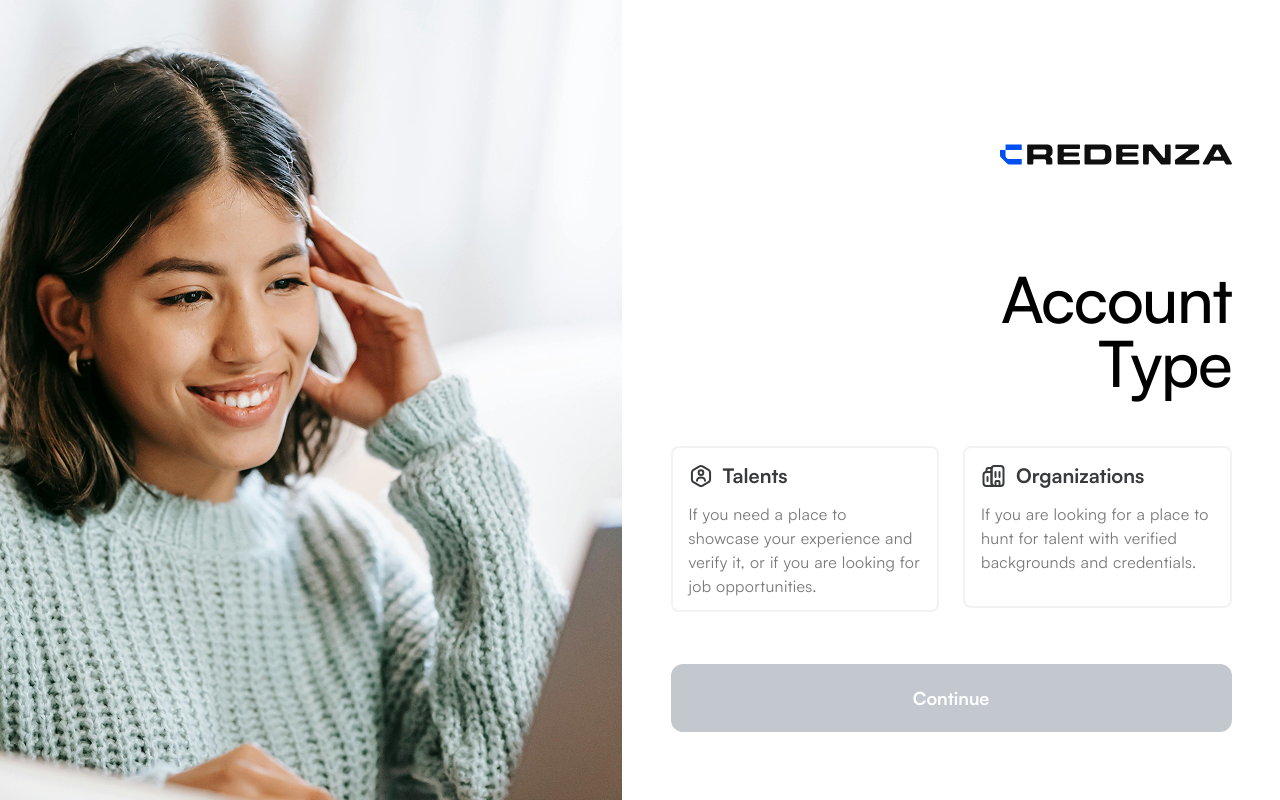
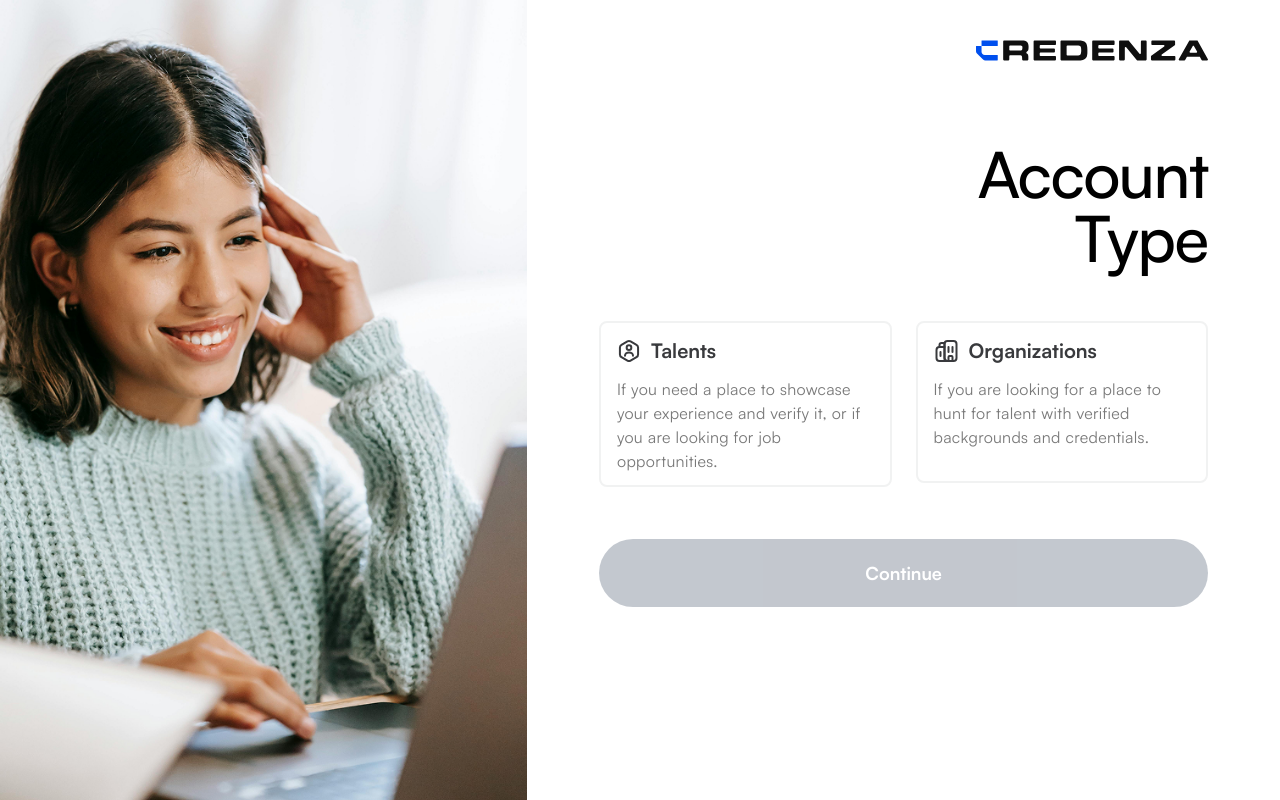
Before and after one commit to TinyTribe/credenza-frontend, a Next.js app: page /account-type in a window 1280 px wide. Shown: the top 800 px of the page. Built offline with nearby package versions, Linux system fonts and the light colour scheme.

Commit message:
refactor: convert scrolling account-type page to fixed viewport height

```diff
--- a/src/app/(auth)/account-type/page.tsx
+++ b/src/app/(auth)/account-type/page.tsx
@@ -67,9 +67,9 @@ export default function AccountType() {
   };
 
   return (
-    <div className="flex max-lg:flex-col">
+    <div className="mx-auto flex h-screen max-w-[1440px] max-lg:h-auto max-lg:min-h-screen">
       <motion.section
-        className="block w-full overflow-hidden max-lg:h-[280px] md:hidden lg:block lg:h-auto lg:max-w-[500px] xl:max-w-[622px]"
+        className="hidden w-full overflow-hidden lg:block lg:h-full lg:w-[70%]"
         initial={{ x: -100, opacity: 0 }}
         animate={{ x: 0, opacity: 1 }}
         transition={{ duration: 0.6, ease: 'easeOut' }}
@@ -85,7 +85,7 @@ export default function AccountType() {
 
       <section className="flex w-full justify-center">
         <motion.div
-          className="mt-10 w-full max-w-[609px] px-6 max-lg:mb-20 max-md:mb-10 md:mt-20 lg:mt-36"
+          className="w-full max-w-[609px] max-xl:px-6 max-lg:mb-20 max-lg:mt-20 max-md:mb-10 max-md:mt-10 lg:mt-10"
           variants={containerVariants}
           initial="hidden"
           animate="visible"
@@ -100,12 +100,12 @@ export default function AccountType() {
             />
           </motion.div>
 
-          <div className="mx-auto mt-16 flex flex-col gap-6 md:gap-8 lg:mt-[101px] lg:gap-[52px]">
+          <div className="mx-auto mt-16 flex flex-col gap-6 md:gap-10 lg:mt-20 lg:gap-[52px]">
             <motion.h1
               className="flex w-full justify-end text-[36px] font-medium tracking-[-1.28px] sm:text-[40px] md:text-[48px] lg:text-[56px] xl:text-[64px]"
               variants={itemVariants}
             >
-              <span className="md:leading-12 text-right leading-8 lg:leading-[64px] xl:max-w-[320px]">
+              <span className="md:leading-12 text-right leading-8 lg:max-w-[320px] lg:leading-[64px]">
                 Account Type
               </span>
             </motion.h1>
@@ -149,11 +149,11 @@ export default function AccountType() {
 
             <motion.div
               variants={itemVariants}
-              whileHover={selectedAccount ? { scale: 1.02 } : { scale: 1 }}
+              whileHover={selectedAccount ? { scale: 1.01 } : { scale: 1 }}
               whileTap={selectedAccount ? { scale: 0.98 } : { scale: 1 }}
             >
               <motion.button
-                className={`w-full rounded-md px-6 py-4 text-[18px] font-bold leading-7 text-white transition-all duration-300 md:rounded-xl md:px-8 md:py-5 ${
+                className={`w-full rounded-full px-6 py-3.5 text-[18px] font-bold leading-7 text-white transition-all duration-300 md:px-8 md:py-5 ${
                   selectedAccount
                     ? 'cursor-pointer bg-gradient-to-br from-[#004FEE] via-[#004FEE] to-[#00349B] hover:shadow-lg'
                     : 'cursor-not-allowed bg-gray-400 opacity-60'
--- a/src/features/auth/account-card.tsx
+++ b/src/features/auth/account-card.tsx
@@ -41,7 +41,7 @@ export default function AccountCard({
       animate={isSelected ? 'selected' : 'initial'}
       whileHover="hover"
       whileTap="tap"
-      className={`relative flex min-h-[162px] w-full cursor-pointer flex-col gap-2.5 overflow-hidden rounded-[8px] border-2 px-4 py-3 transition-all duration-200 ease-in-out lg:max-w-[292.5px]`}
+      className={`relative flex min-h-[162px] w-full cursor-pointer flex-col gap-2.5 overflow-hidden rounded-[8px] border-2 px-4 py-3 transition-all duration-200 ease-in-out md:max-w-[292.5px]`}
       style={{ borderColor }}
       onClick={onClick}
       onMouseEnter={() => onHover(true)}
```
